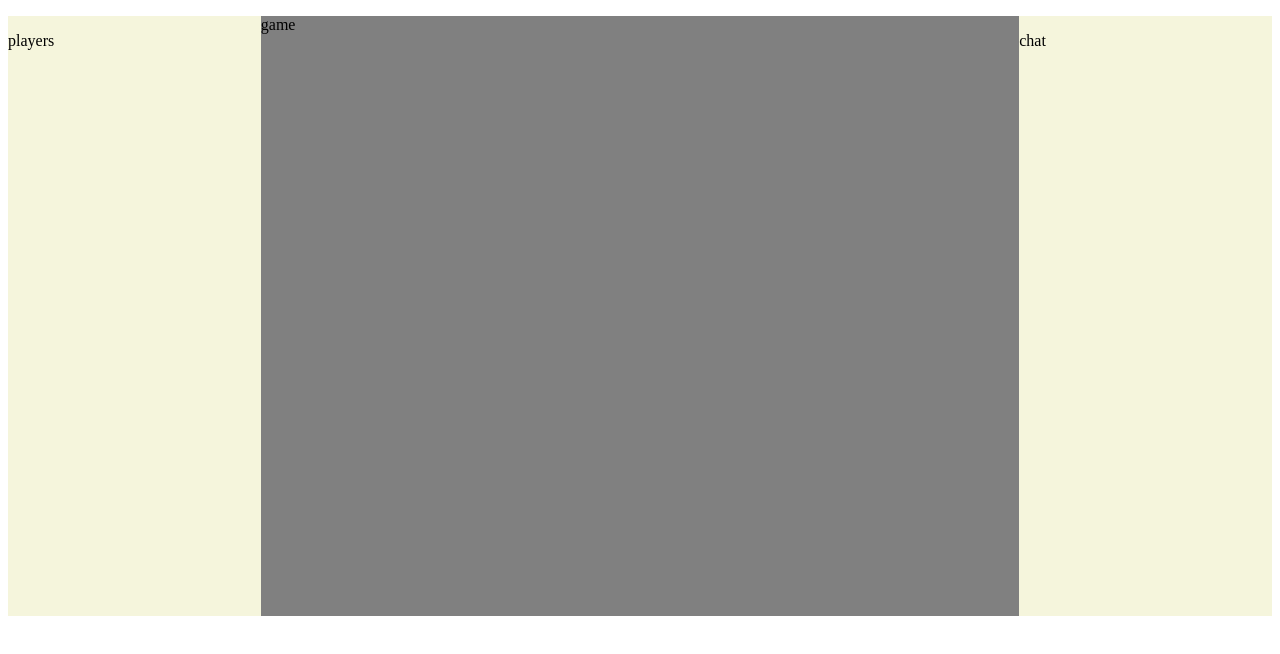
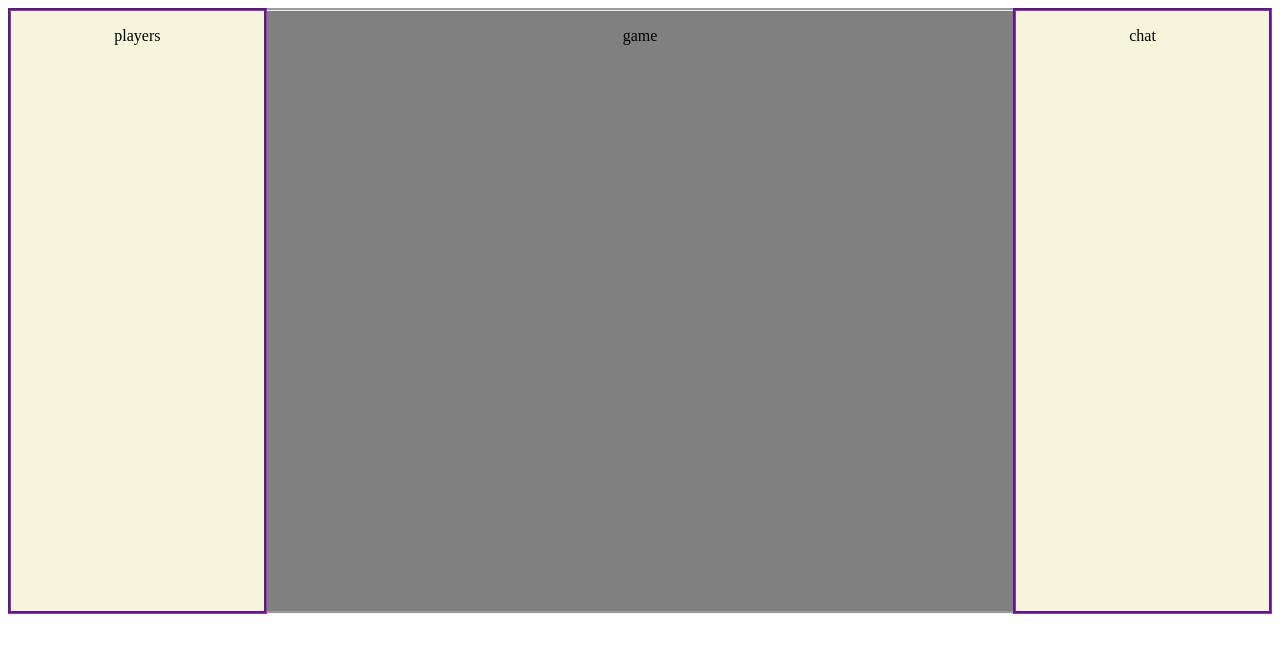
Before and after one commit to RoxasHikari/MinesweeperRoyale, a plain HTML site: page Final Project/index.html in a window 1280 px wide. Drawn offline with Linux system fonts and the light colour scheme.

Commit message:
Graphic changes

```diff
--- a/Final Project/style.css
+++ b/Final Project/style.css
@@ -7,16 +7,24 @@
     height:100%;
     float:left;
     background-color: beige;
+    border-color: darkorchid;
+    border-style: groove;;
+    text-align: center;
 }
 #chat {
     width:20%;
     height:100%;
     float:right;
     background-color: beige;
+    border-color: darkorchid;
+    border-style: groove;
+    text-align: center;
 }
 #gameSpace{
     width:60%;
     height:100%;
     margin: 0 auto;
     background-color:grey;
+    border-style: groove;
+    text-align: center;
 }
```
